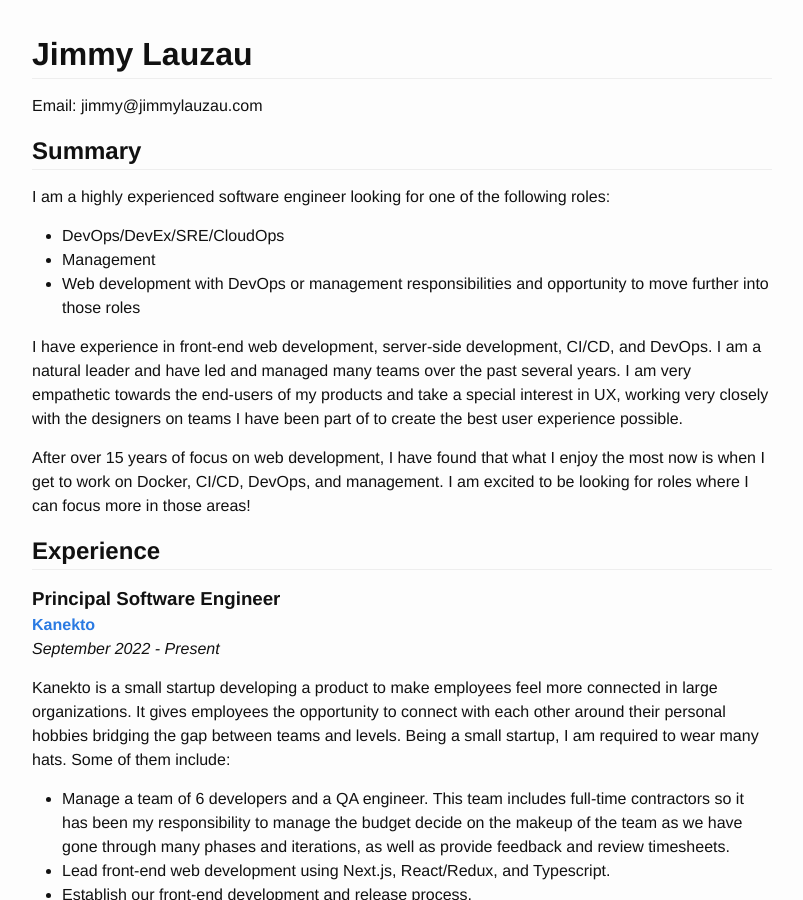
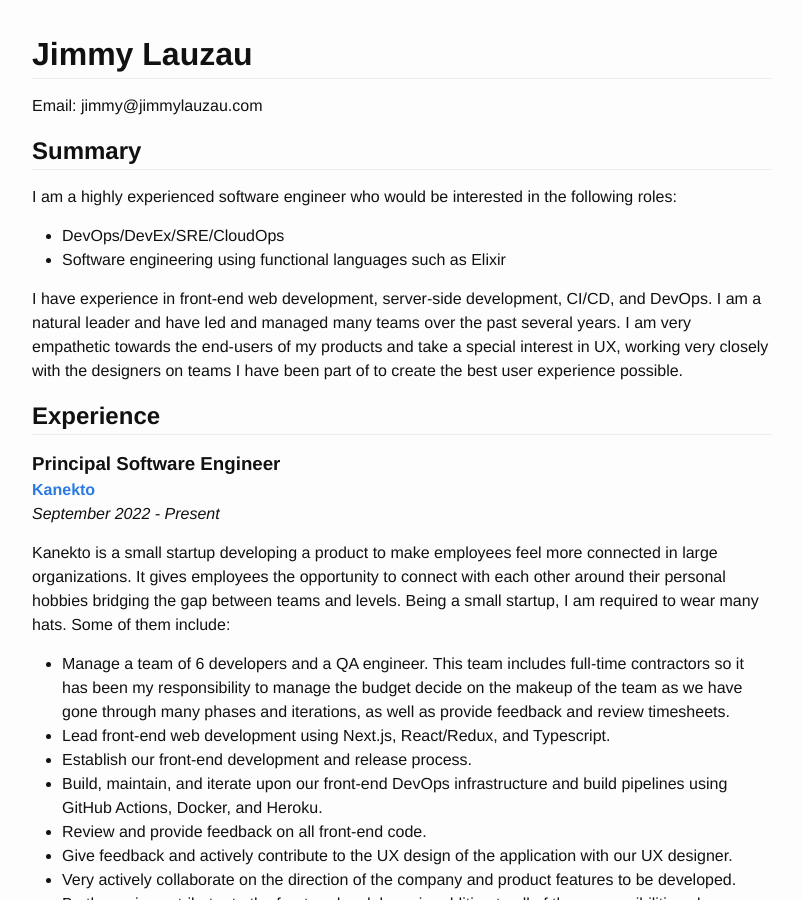
Before and after one commit to jimmay5469/jimmay5469.github.io, a Jekyll site: the page built from resume.md, in a window 1280 px wide and 900 px high. Shown: the whole window, without its empty margins (238-1041 px from the left). Built offline with Jekyll 4.4.1, drawn with Linux system fonts in a browser that asks for light colours.

Commit message:
Update goals in summary

```diff
--- a/_includes/resume.md
+++ b/_includes/resume.md
@@ -8,14 +8,11 @@
 Summary
 ----------
 
-I am a highly experienced software engineer looking for one of the following roles:
+I am a highly experienced software engineer who would be interested in the following roles:
 - DevOps/DevEx/SRE/CloudOps
-- Management
-- Web development with DevOps or management responsibilities and opportunity to move further into those roles
+- Software engineering using functional languages such as Elixir
 
 I have experience in front-end web development, server-side development, CI/CD, and DevOps. I am a natural leader and have led and managed many teams over the past several years. I am very empathetic towards the end-users of my products and take a special interest in UX, working very closely with the designers on teams I have been part of to create the best user experience possible.
-
-After over 15 years of focus on web development, I have found that what I enjoy the most now is when I get to work on Docker, CI/CD, DevOps, and management. I am excited to be looking for roles where I can focus more in those areas!
 
 
 Experience
```
